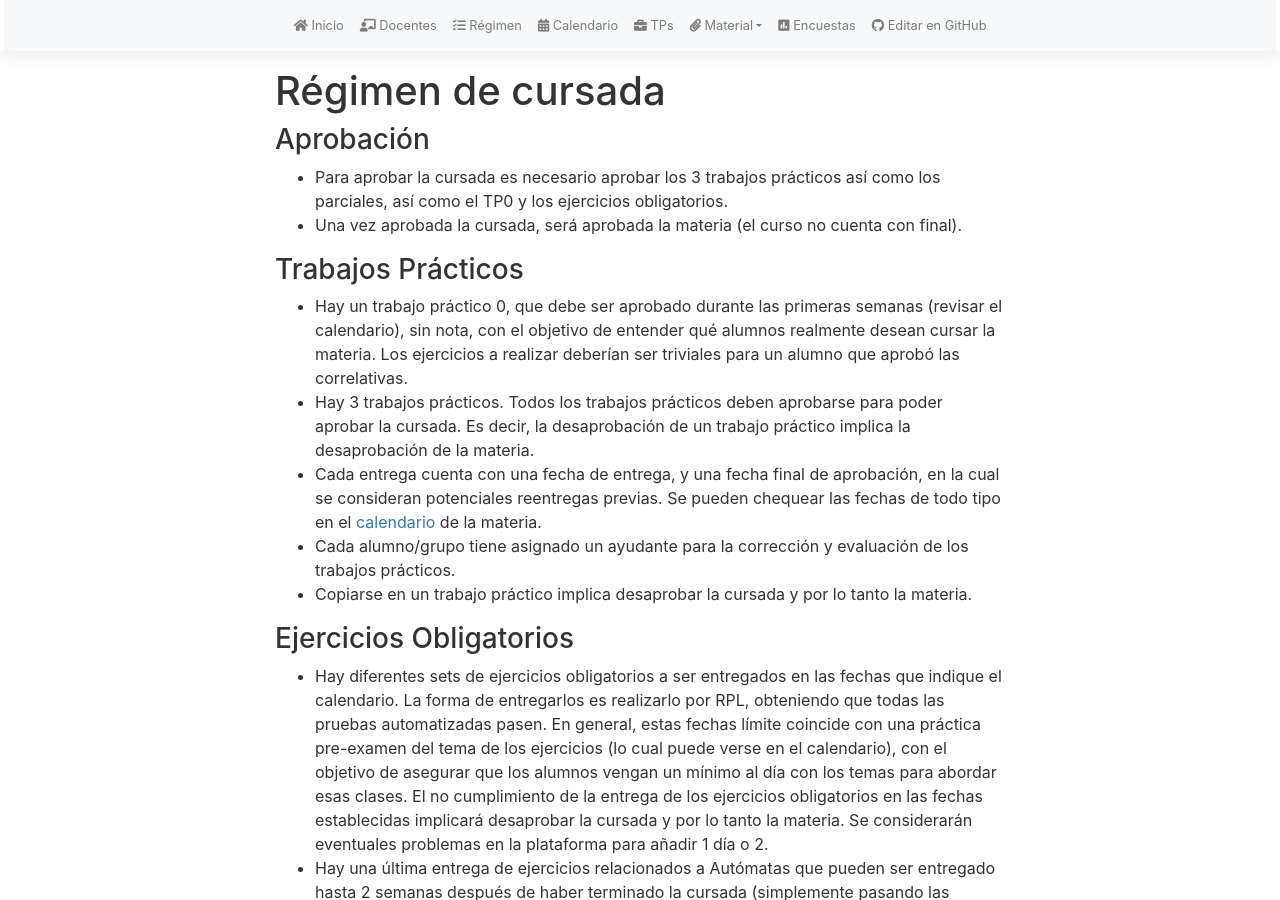
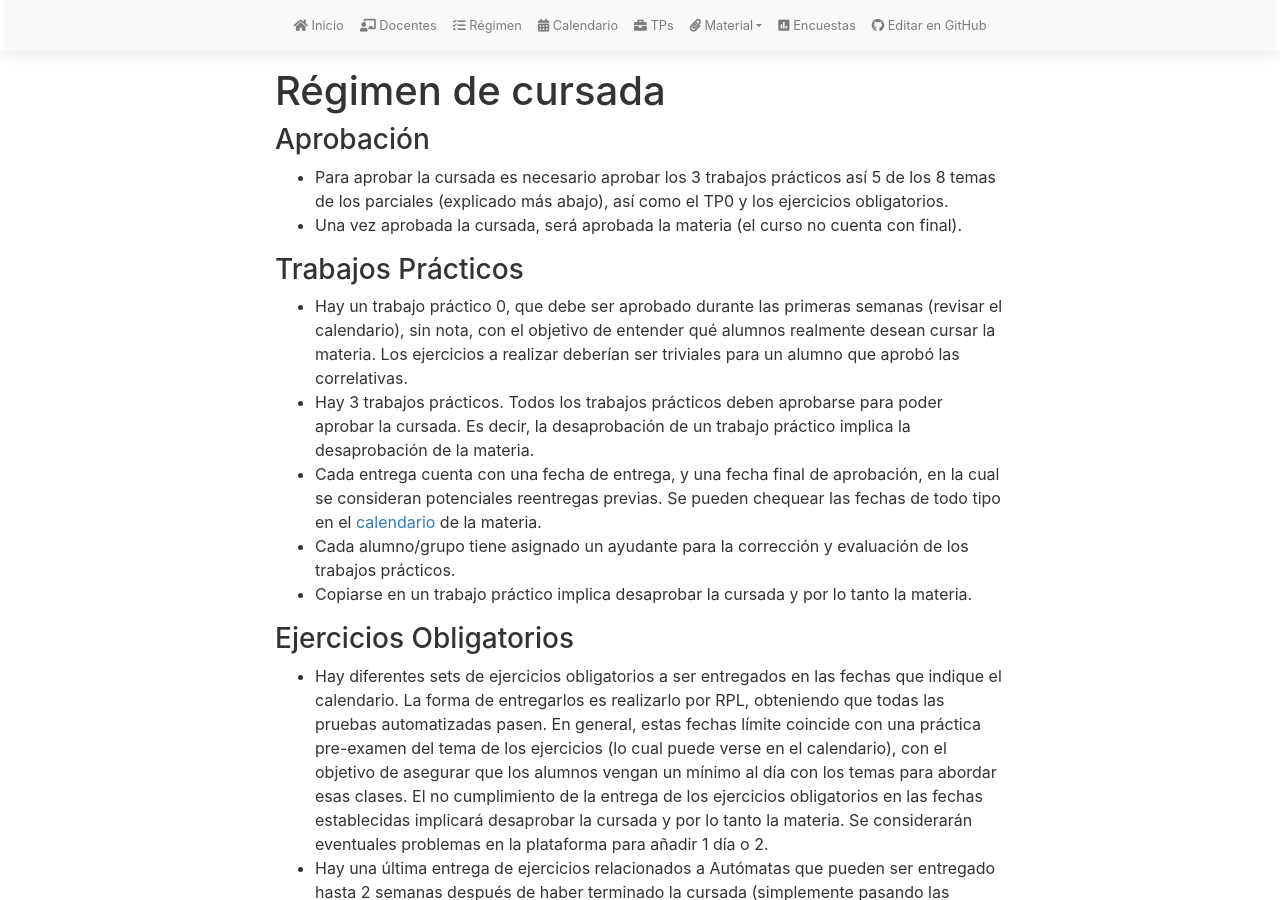
Before and after one commit to algoritmos-rw/tda_bg, a Jekyll site: the page built from regimen.md, in a window 1280 px wide and 900 px high. Built offline with Jekyll 4.4.1, drawn with Linux system fonts in a browser that asks for light colours; nearby versions of some CDN libraries; our own code applies the rules of GitHub Pages for plain Markdown files.

Commit message:
Update regimen.md

```diff
--- a/regimen.md
+++ b/regimen.md
@@ -3,7 +3,7 @@ Régimen de cursada
 
 ### Aprobación
 
-* Para aprobar la cursada es necesario aprobar los 3 trabajos prácticos así como los parciales, así como el TP0 y los ejercicios obligatorios.
+* Para aprobar la cursada es necesario aprobar los 3 trabajos prácticos así 5 de los 8 temas de los parciales (explicado más abajo), así como el TP0 y los ejercicios obligatorios.
 * Una vez aprobada la cursada, será aprobada la materia (el curso no cuenta con final).
 
 ### Trabajos Prácticos
```
